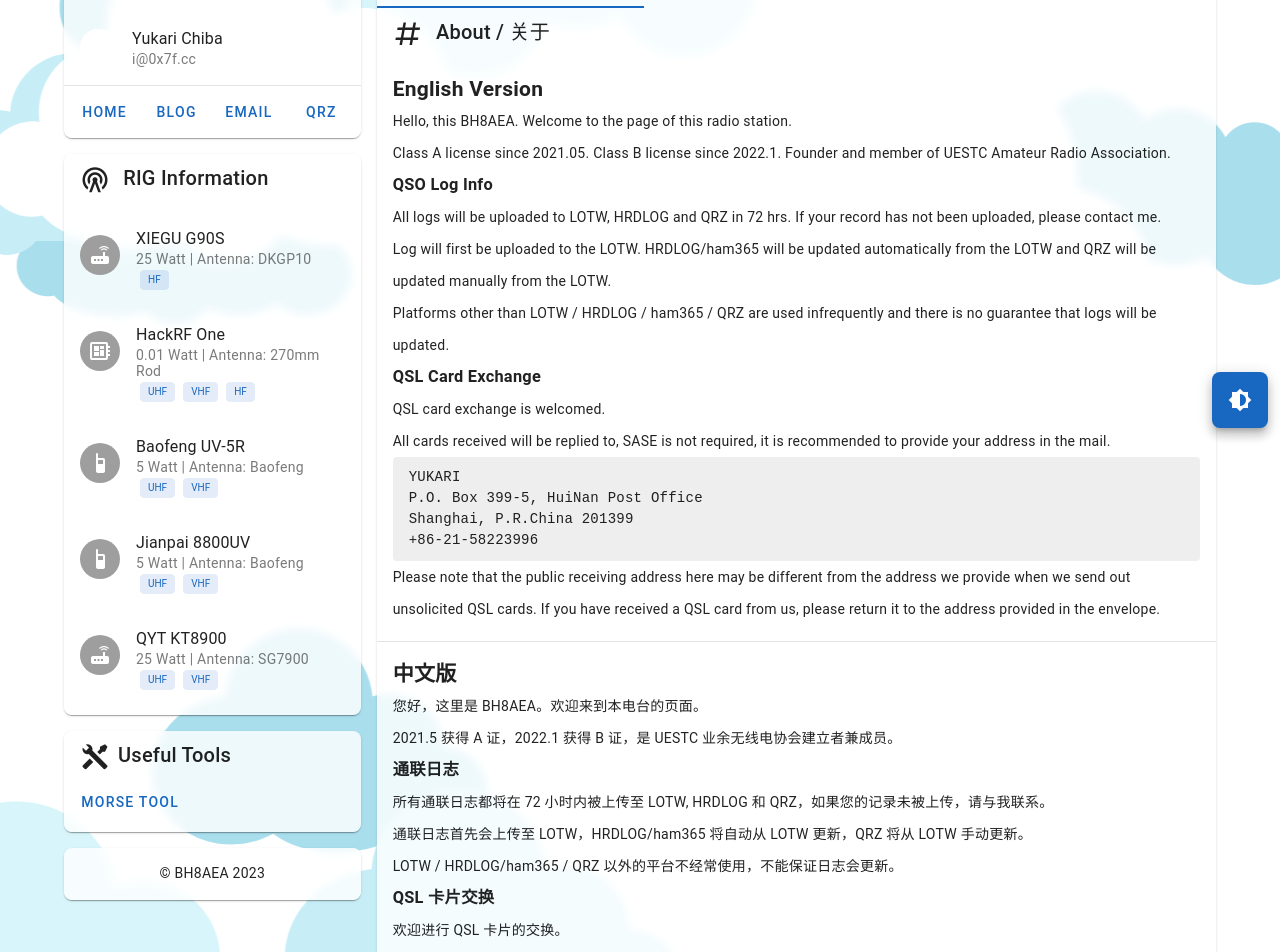
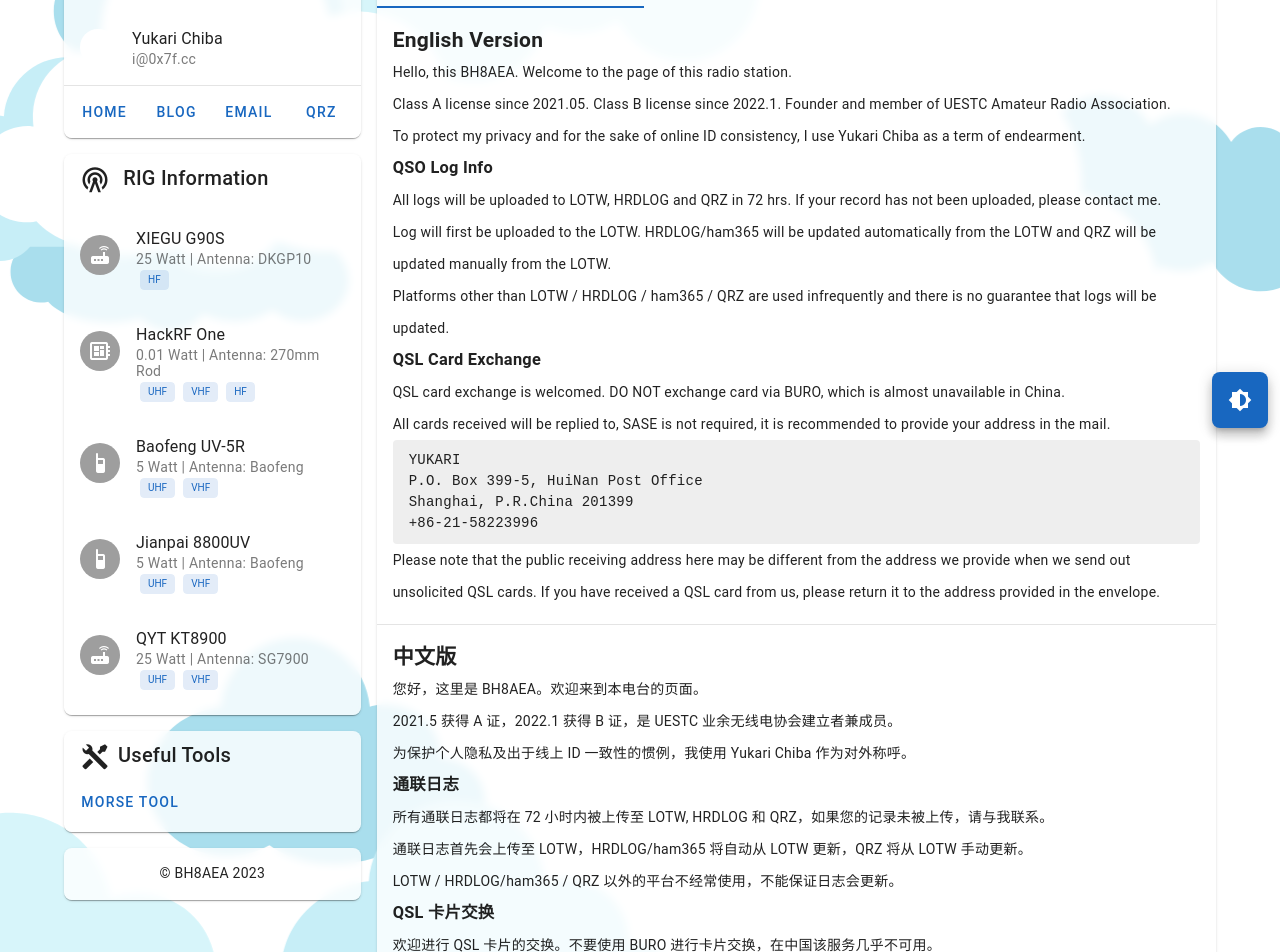
Before and after one commit to YukariChiba/Radio-Web, a Nuxt app: page / in a window 1280 px wide. Shown: the part 360-1312 px from the top of the page. Built offline with nearby package versions, Linux system fonts and the light colour scheme.

Commit message:
modify about text

```diff
--- a/components/MainAbout.vue
+++ b/components/MainAbout.vue
@@ -6,10 +6,6 @@
                 src="https://www.hamqsl.com/solar2.php?bgcolor=white&back=transparent"
             />
         </div>
-        <v-card-title class="mb-4">
-            <v-icon large start>mdi-pound</v-icon>
-            About / 关于
-        </v-card-title>
         <v-card-text>
             <h2>English Version</h2>
             <p>
@@ -18,6 +14,10 @@
             <p>
                 Class A license since 2021.05. Class B license since 2022.1.
                 Founder and member of UESTC Amateur Radio Association.
+            </p>
+            <p>
+                To protect my privacy and for the sake of online ID consistency,
+                I use Yukari Chiba as a term of endearment.
             </p>
             <h3>QSO Log Info</h3>
             <p>
@@ -35,7 +35,10 @@
                 updated.
             </p>
             <h3>QSL Card Exchange</h3>
-            <p>QSL card exchange is welcomed.</p>
+            <p>
+                QSL card exchange is welcomed. DO NOT exchange card via BURO,
+                which is almost unavailable in China.
+            </p>
             <p>
                 All cards received will be replied to, SASE is not required, it
                 is recommended to provide your address in the mail.
@@ -63,6 +66,10 @@
                 2021.5 获得 A 证，2022.1 获得 B 证，是 UESTC
                 业余无线电协会建立者兼成员。
             </p>
+            <p>
+                为保护个人隐私及出于线上 ID 一致性的惯例，我使用 Yukari Chiba
+                作为对外称呼。
+            </p>
             <h3>通联日志</h3>
             <p>
                 所有通联日志都将在 72 小时内被上传至 LOTW, HRDLOG 和
@@ -77,7 +84,10 @@
                 以外的平台不经常使用，不能保证日志会更新。
             </p>
             <h3>QSL 卡片交换</h3>
-            <p>欢迎进行 QSL 卡片的交换。</p>
+            <p>
+                欢迎进行 QSL 卡片的交换。不要使用 BURO
+                进行卡片交换，在中国该服务几乎不可用。
+            </p>
             <p>
                 收到的所有卡片都会回复，SASE
                 不是必需，但是建议信件内附您的地址。
```
